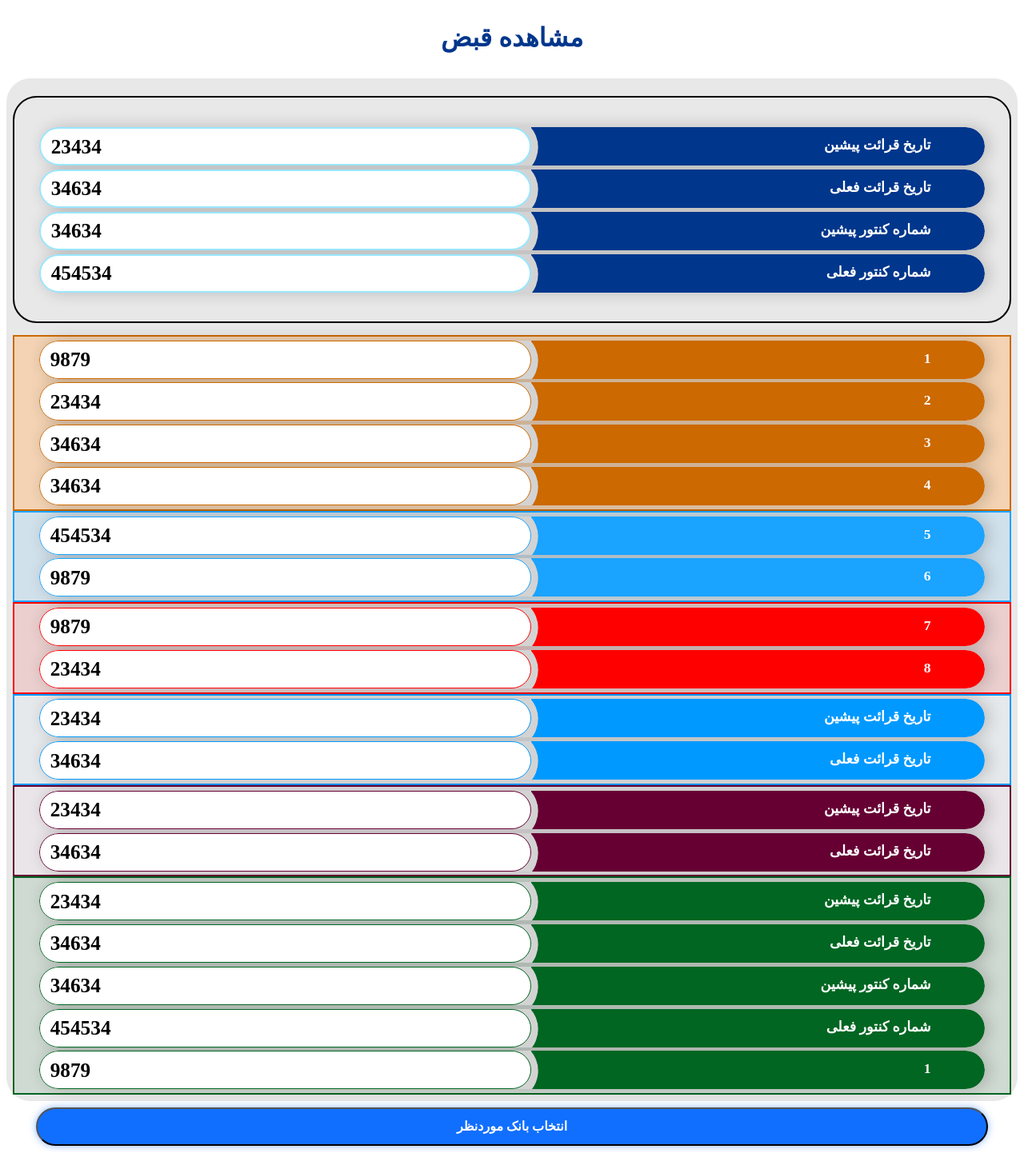
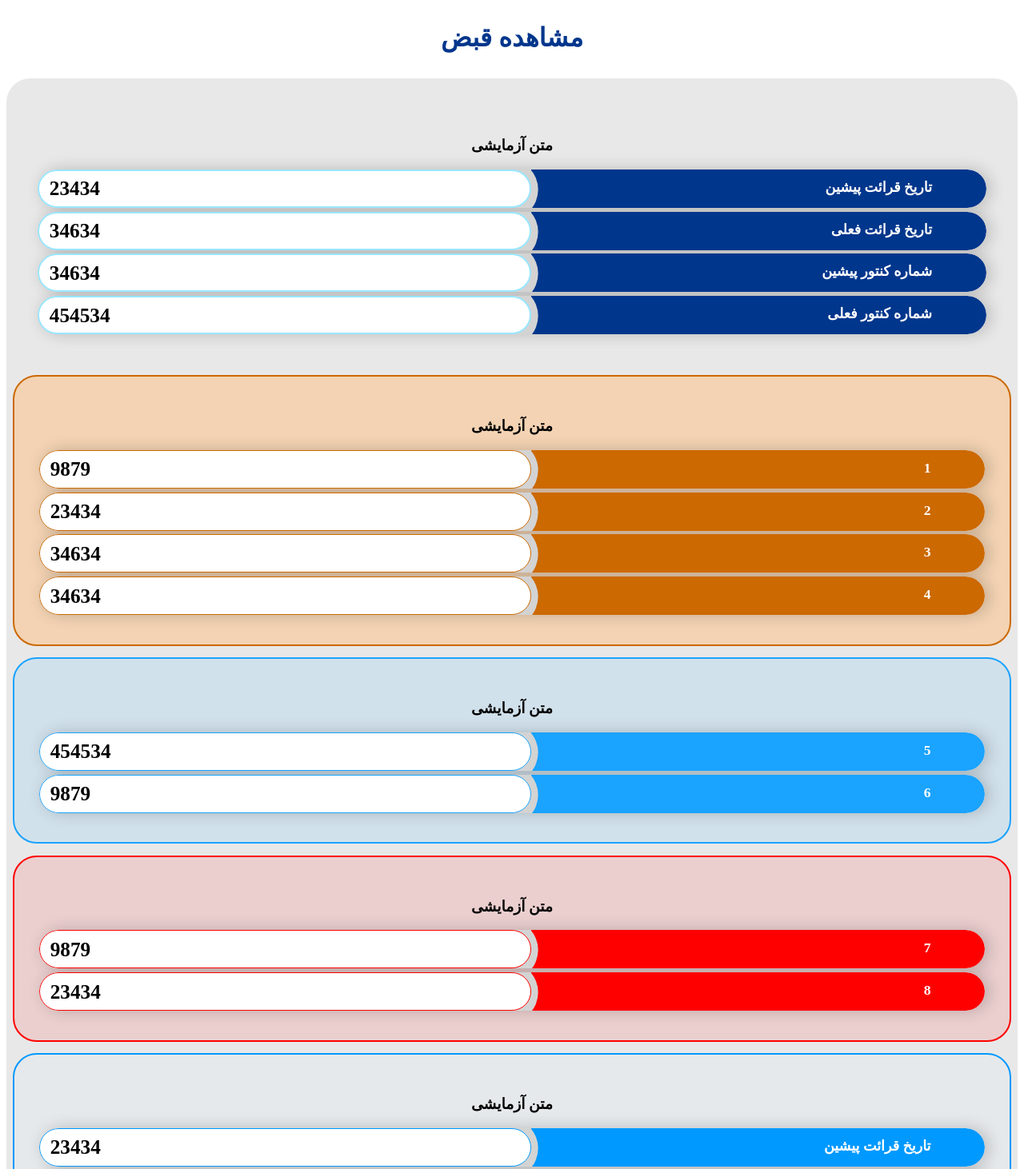
Before and after one commit to JCln/abfabill, an Angular app: page / in a window 1280 px wide. Shown: the part 180-1642 px from the top of the page at 80% size. Before the commit the page ends 1621 px from the top, so only its background shows below. Built offline with nearby package versions, Linux system fonts and the light colour scheme.

Commit message:
header for each section

```diff
--- a/src/app/pardakht/view-bill/view-bill.component.html
+++ b/src/app/pardakht/view-bill/view-bill.component.html
@@ -14,6 +14,7 @@
 
   <main class="main">
     <div class="background first_background">
+      <h3 class="text_align_center">متن آزمایشی</h3>
       <div *ngFor="let ww of viewBill | async; let first_back = index;">
         <div class="form" *ngIf="first_back < 4">
           <div class="form-item">
@@ -29,7 +30,8 @@
       </div>
     </div>
 
-    <div class="orange_background">
+    <div class="first_background orange_background">
+      <h3 class="text_align_center">متن آزمایشی</h3>
       <div *ngFor="let ww of viewBill | async; let orange_back = index">
         <div class="form" *ngIf="orange_back > 3 && 8 > orange_back">
           <div class="form-item">
@@ -45,7 +47,8 @@
       </div>
     </div>
 
-    <div class="background blue_background">
+    <div class="first_background blue_background">
+      <h3 class="text_align_center">متن آزمایشی</h3>
       <div *ngFor="let ww of viewBill | async; let blue_back = index">
         <div class="form" *ngIf="blue_back > 7 && 10 > blue_back">
           <div class="form-item">
@@ -60,7 +63,8 @@
         </div>
       </div>
     </div>
-    <div class="background second_background">
+    <div class="first_background second_background">
+      <h3 class="text_align_center">متن آزمایشی</h3>
       <div *ngFor="let ww of viewBill | async; let second_back = index">
         <div class="form" *ngIf="second_back > 9 && 12 > second_back">
           <div class="form-item">
@@ -76,7 +80,8 @@
       </div>
     </div>
 
-    <div class="background lightblue_background">
+    <div class="first_background lightblue_background">
+      <h3 class="text_align_center">متن آزمایشی</h3>
       <div *ngFor="let ww of viewBill | async; let lightblue_back = index">
         <div class="form" *ngIf="2 > lightblue_back">
           <div class="form-item">
@@ -92,7 +97,7 @@
       </div>
     </div>
 
-    <div class="background purple_background">
+    <div class="first_background purple_background">
       <div *ngFor="let ww of viewBill | async; let purple_back = index">
         <div class="form" *ngIf="2 > purple_back">
           <div class="form-item">
@@ -108,7 +113,7 @@
       </div>
     </div>
 
-    <div class="background darkgreen_background">
+    <div class="first_background darkgreen_background">
       <div *ngFor="let ww of viewBill | async; let darkgreen_back = index">
         <div class="form" *ngIf="5 > darkgreen_back">
           <div class="form-item">
--- a/src/app/pardakht/view-bill/view-bill.component.scss
+++ b/src/app/pardakht/view-bill/view-bill.component.scss
@@ -72,7 +72,6 @@ section {
     margin: 0 0.5rem;
 
     .first_background {
-      border: 2px solid;
       border-radius: inherit;
       margin: 0.9rem 0;
       padding: 2rem 0;
```
